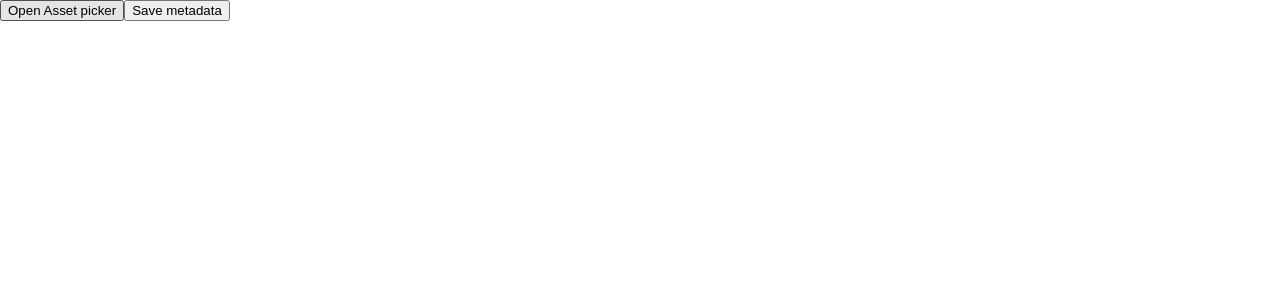
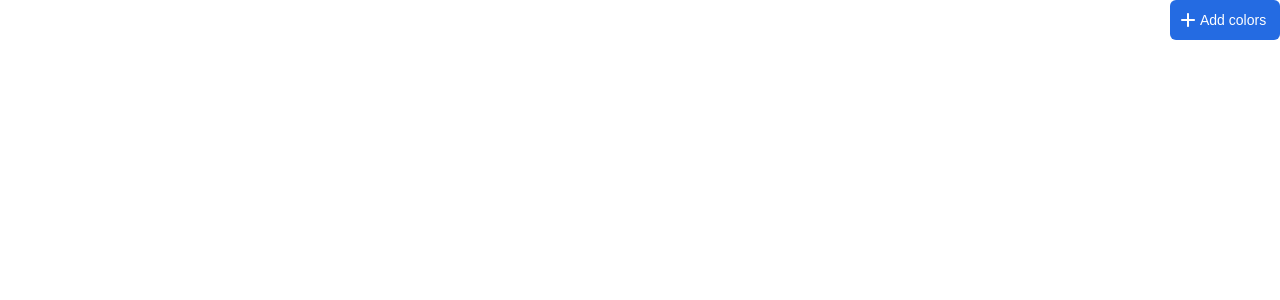
Before and after one commit to nadavkaner/dsm-plugins, a React (Create React App) app: page /assets-list-plugin in a window 1280 px wide. Shown: the top 300 px of the page. Built offline with nearby package versions, Linux system fonts and the light colour scheme.

Commit message:
Change some styling

```diff
--- a/src/App.css
+++ b/src/App.css
@@ -1,9 +1,11 @@
 .c-color-row {
   display: flex;
   flex-direction: column;
+  margin-bottom: 16px;
+}
+
+.c-color-row:not(:last-child) {
   border-bottom: 1px solid #ebecee;
-  margin-bottom: 16px;
-  padding: 16px;
 }
 
 .c-color-row__color-rect {
@@ -28,3 +30,24 @@
   color: #6e7077;
   margin-bottom: 12px;
 }
+
+.c-open-assets-picker__button {
+  width: 110px;
+  height: 40px;
+  display: flex;
+  align-items: center;
+  margin-left: auto;
+  margin-bottom: 8px;
+  border-radius: 6px;
+  border: none;
+  color: white;
+  font-weight: 500;
+  font-size: 14px;
+  background-color: #246be2;
+  cursor: pointer;
+}
+
+.c-add-icon g {
+  color: white;
+  fill: white;
+}
--- a/src/AssetsListPlugin.jsx
+++ b/src/AssetsListPlugin.jsx
@@ -1,5 +1,6 @@
 import React, { useEffect, useCallback, useState } from "react";
 import tinycolor from "tinycolor2";
+import { ReactComponent as AddIcon } from "./fab-add.svg";
 
 const PLUGIN_MESSAGE_API = {
   initialized: "dsm_initialized",
@@ -43,17 +44,14 @@ export default function AssetsListPlugin() {
     );
   }, []);
 
-  const saveMetadata = useCallback(() => {
-    window.parent.postMessage(
-      { eventName: PLUGIN_MESSAGE_API.saveMetadata, metadata: "hello" },
-      "*"
-    );
-  }, []);
-
   return (
     <div>
-      <button onClick={openAssetPicker}>Open Asset picker</button>
-      <button onClick={saveMetadata}>Save metadata</button>
+      <button
+        className="c-open-assets-picker__button"
+        onClick={openAssetPicker}
+      >
+        <AddIcon className="c-add-icon" style={{ color: "white" }} /> Add colors
+      </button>
       <div>{pluginData.block?.metadata}</div>
       {(pluginData.block?.items || []).map((color) => {
         const colorObj = tinycolor(color.value);
```
Also changed, not shown: src/fab-add.svg (added).
